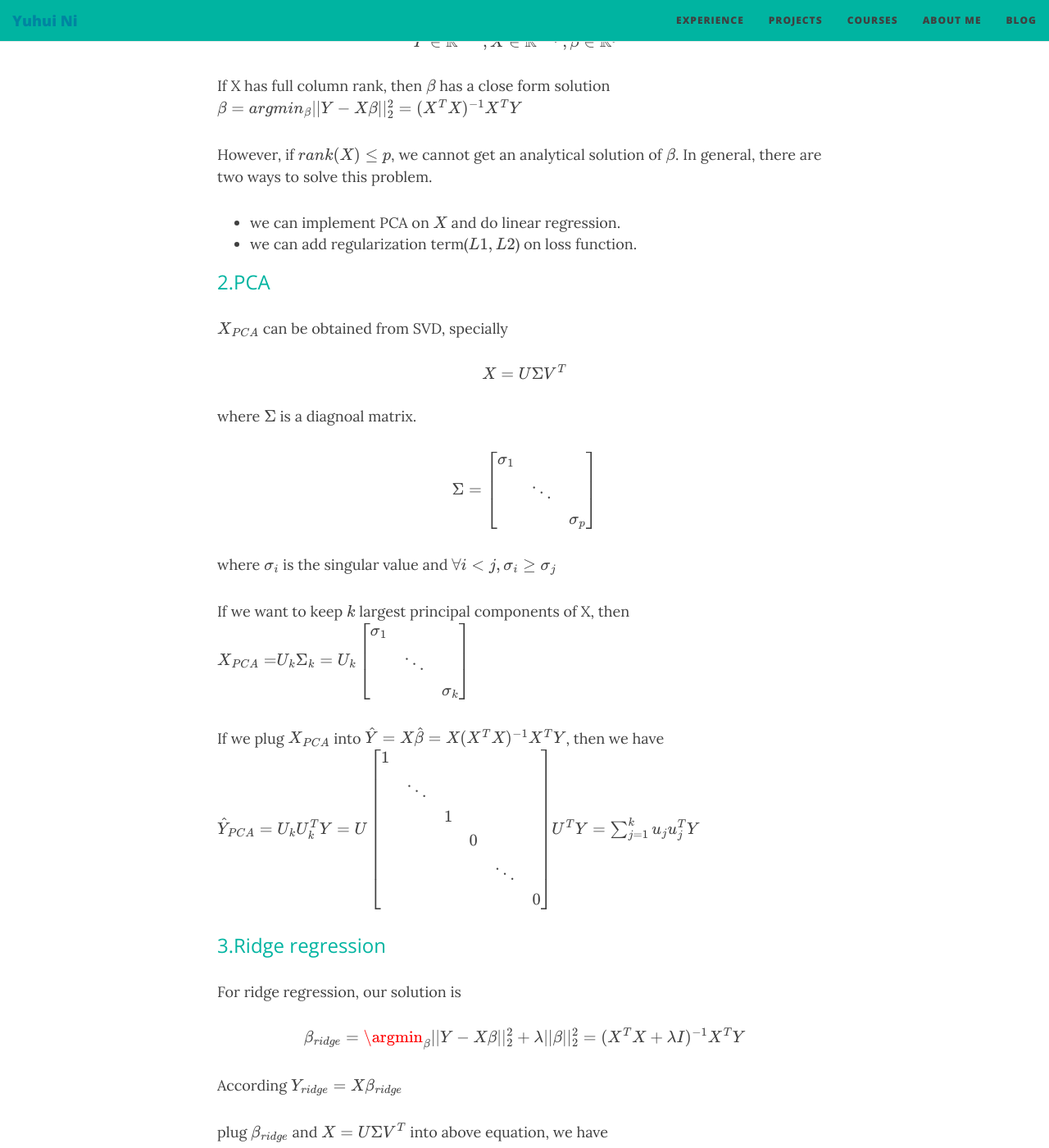
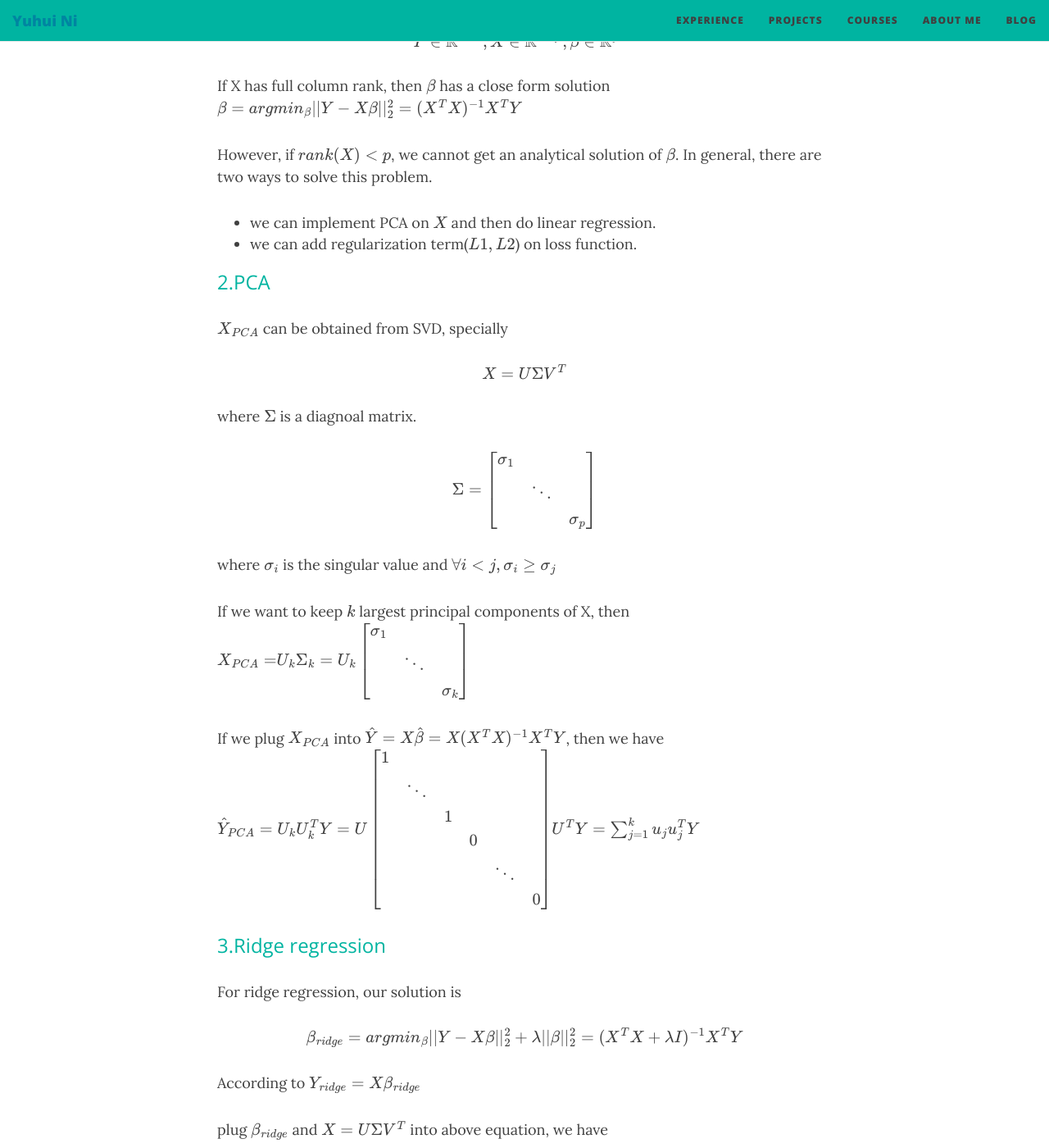
Before and after one commit to YuhuiNi/YuhuiNi.github.io, a Jekyll site: the page built from _posts/2018-12-01-relationship-between-ridge-regression-and-pca.md, in a window 1280 px wide and 1400 px high, scrolled down 575 px. Shown: the whole window at 82% size. Built offline with Jekyll 4.4.1, drawn with Linux system fonts in a browser that asks for light colours; nearby versions of some CDN libraries; formulas are drawn with MathJax 3.

Commit message:
Update 2018-12-01-relationship-between-ridge-regression-and-pca.md

```diff
--- a/_posts/2018-12-01-relationship-between-ridge-regression-and-pca.md
+++ b/_posts/2018-12-01-relationship-between-ridge-regression-and-pca.md
@@ -17,9 +17,9 @@ If X has full column rank, then \\(\beta\\) has a close form solution
 $$\beta=argmin_{\beta}||Y-X\beta||_2^2=(X^TX)^{-1}X^T Y$$
 
 
-However, if \\(rank(X)\leq p\\), we cannot get an analytical solution of \\(\beta\\). In general, there are two ways to solve this problem.
+However, if \\(rank(X)<p\\), we cannot get an analytical solution of \\(\beta\\). In general, there are two ways to solve this problem.
 
-* we can implement PCA on \\(X\\) and do linear regression.
+* we can implement PCA on \\(X\\) and then do linear regression.
 * we can add regularization term(\\(L1,L2\\)) on loss function.
 
 
@@ -67,9 +67,9 @@ $$
 ### 3.Ridge regression
 For ridge regression, our solution is
 
-$$\beta_{ridge}=\argmin_{\beta}||Y-X\beta||_2^2+\lambda||\beta||_2^2=(X^TX+\lambda I)^{-1}X^TY$$
+$$\beta_{ridge}=argmin_{\beta}||Y-X\beta||_2^2+\lambda||\beta||_2^2=(X^TX+\lambda I)^{-1}X^TY$$
 
-According
+According to
 $$Y_{ridge}=X\beta_{ridge}$$
 
 plug \\(\beta_{ridge}\\) and \\(X=U\Sigma V^T\\) into above equation, we have
```
